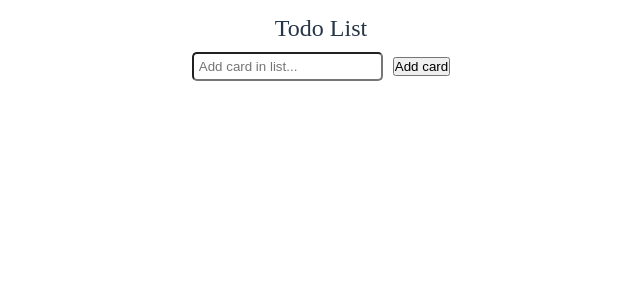
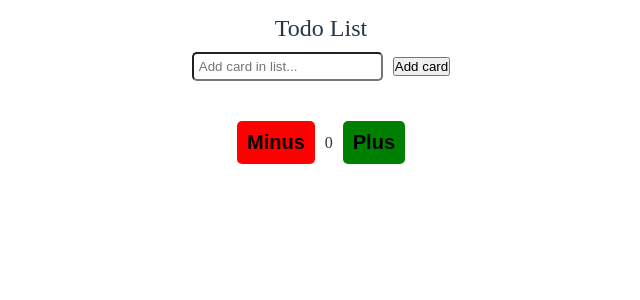
Before and after one commit to andrykote/initial, a Vue app: page / in a window 1280 px wide. Shown: the top 300 px of the page, without its empty margins (319-959 px from the left). Built offline with nearby package versions, Linux system fonts and the light colour scheme.

Commit message:
add: 1. add counter with ternary operator edit: 1. edit Todo input pleaceholder

```diff
--- a/src/App.vue
+++ b/src/App.vue
@@ -1,16 +1,20 @@
 <template>
   <div>
     <Todo />
+    <counter/>
   </div>
 </template>
 
 <script>
 import Todo from './components/Todo.vue'
+import Counter from './components/Counter.vue'
 
 export default {
   name: "App",
   components: {
     Todo,
+    Counter,
+
   },
   data() {
     return {
@@ -21,6 +25,7 @@ export default {
 </script>
 
 <style lang="scss">
+
 * {
   margin: 0;
   padding: 0;
@@ -44,26 +49,4 @@ export default {
   margin-bottom: 12px;
 }
 
-.parent {
-  display: flex;
-  flex-direction: column;
-  align-items: center;
-  margin-bottom: 10%;
-  background-color: rgb(196, 194, 189);
-
-  .children {
-    width: 500px;
-    height: 100px;
-
-    &1 {
-      background-color: red;
-    }
-    &2 {
-      background-color: darkgrey;
-    }
-    &3 {
-      background-color: darkblue;
-    }
-  }
-}
 </style>>
--- /dev/null
+++ b/src/components/Counter.vue
@@ -0,0 +1,46 @@
+<template>
+    <div class="counter">
+    <button class="btn" @click=" count <= 0 ? count  : count--"> Minus </button>
+    {{count}}
+    <button class="btn" @click=" (count >= 10) ? count : count++"> Plus </button>
+
+  </div>
+</template>
+
+<script>
+export default {
+    data() {
+        return {
+            count: 0,
+
+        }
+    }
+}
+</script>
+
+<style lang="scss">
+.counter {
+  display: flex;
+  justify-content: center;
+  align-items: center;
+  margin: 0 auto;
+  column-gap: 10px;
+
+  .btn {
+    padding: 10px;
+    border: none;
+    border-radius: 5px;
+    font-size: 20px;
+    font-weight: bold;
+
+
+    &:first-child {
+      background-color: red;
+    }
+
+    &:last-child {
+      background-color: green;
+    }
+  }
+}
+</style>
--- a/src/components/Todo.vue
+++ b/src/components/Todo.vue
@@ -5,16 +5,16 @@
     <input
       class="input base"
       type="text"
-      placeholder="Add card in list..."
+      :placeholder="inputPlaceholder"
       @keyup.enter="createCard"
       :value="inputValue"
     />
-    <button @click="createCard">Add card</button>
+    <button @click="createCard"> Add card </button>
     <ul class="list">
-      <li class="list-item base" v-for="value in dataList" :key="value">
-        {{ value }}
+      <li class="list-item base" v-for="(value, index) in dataList" :key="value" >
+        {{index +1 }} {{ value }}
         <svg
-        @click="deleteCard"
+        @click="deleteCard($event)"
         class="svg-delete"
           xmlns="http://www.w3.org/2000/svg"
           xmlns:xlink="http://www.w3.org/1999/xlink"
@@ -127,6 +127,8 @@
       </li>
     </ul>
   </div>
+
+
 </template>
 
 <script>
@@ -135,6 +137,7 @@ export default {
   data() {
     return {
       dataList: [],
+      inputPlaceholder: 'Add card in list...',
       inputValue: '',
     };
   },
@@ -146,8 +149,8 @@ export default {
       inputValue = null;
       console.log(inputValue);
     },
-    deleteCard() {
-      console.log(this.dataList);
+    deleteCard(event) {
+      console.log(event.target.closest('.list-item'));
     }
   },
 };
@@ -164,11 +167,16 @@ export default {
   font-family: serif;
 }
 
+.inputbox {
+  margin-bottom: 20px;
+}
+
 .input {
   margin-right: 10px;
   margin-bottom: 20px;
   padding: 5px;
   border-radius: 5px;
+
 }
 
 .list {
@@ -177,7 +185,7 @@ export default {
   row-gap: 5px;
   list-style-type: none;
   margin: 0 auto;
-  max-width: 500px;
+  max-width: 350px;
 }
 
 .list-item {
@@ -196,4 +204,29 @@ export default {
     }
   }
 }
+
+.counter {
+  display: flex;
+  justify-content: center;
+  align-items: center;
+  margin: 0 auto;
+  column-gap: 10px;
+
+  .btn {
+    padding: 10px;
+    border: none;
+    border-radius: 5px;
+    font-size: 20px;
+    font-weight: bold;
+
+
+    &:first-child {
+      background-color: green;
+    }
+
+    &:last-child {
+      background-color: red;
+    }
+  }
+}
 </style>
--- a/src/main.js
+++ b/src/main.js
@@ -4,5 +4,5 @@ import App from './App.vue'
 createApp(App).mount('#app')
 
 
-let testArr = [55, 55, 98, 465, 1, 2, 5, 8, 'string', 'bystring', 'anotherstring', null, undefined, NaN, 324]
-console.log(testArr);
+// let testArr = [55, 55, 98, 465, 1, 2, 5, 8, 'string', 'bystring', 'anotherstring', null, undefined, NaN, 324]
+// console.log(testArr);
```
